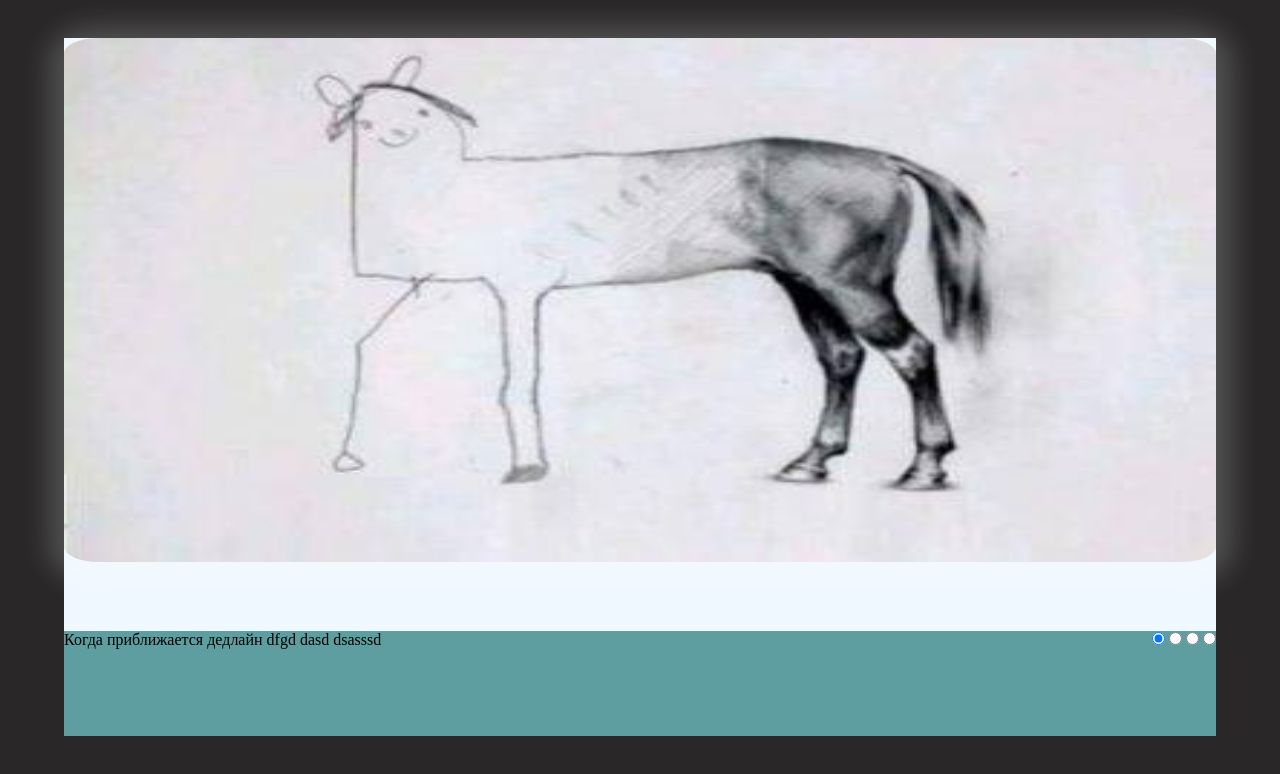
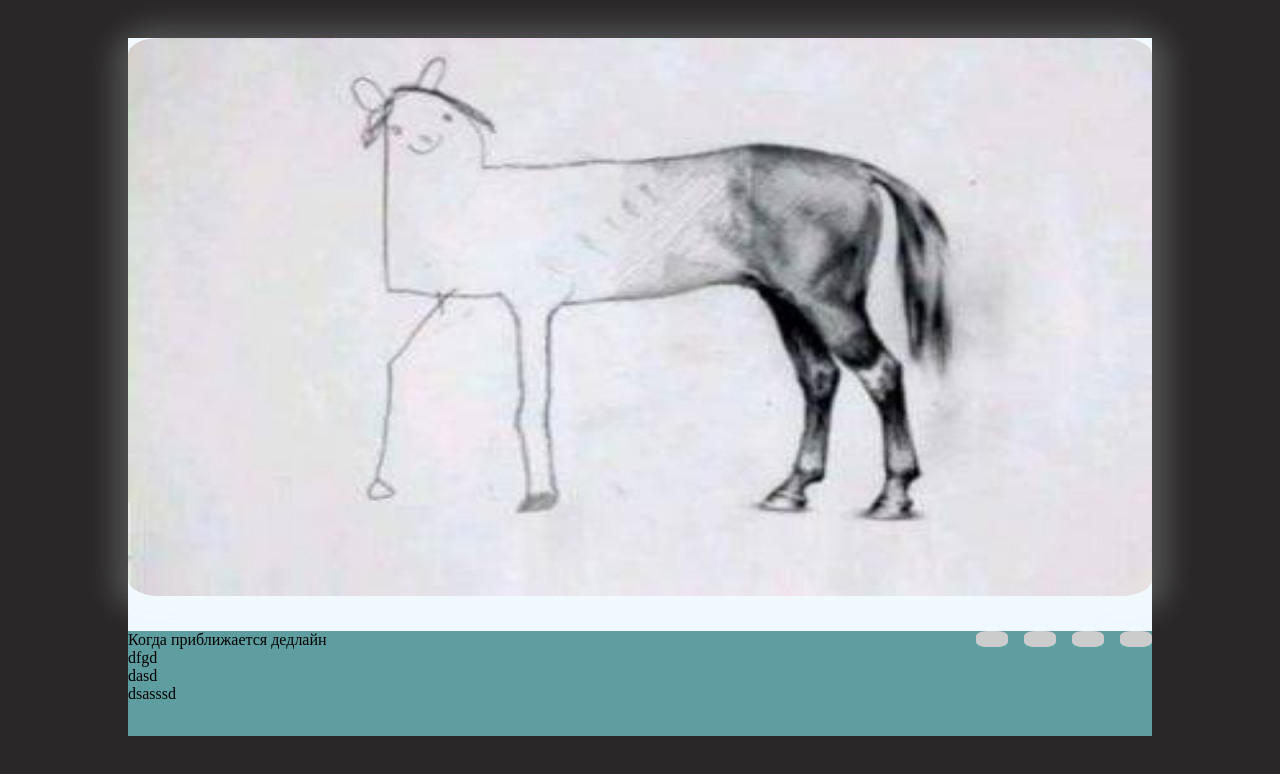
Before and after one commit to Swettlana/cssMemSlider, a plain HTML site: page cssMemSlider/index.html in a window 1280 px wide. Drawn offline with Linux system fonts and the light colour scheme.

Commit message:
fix:fixed structure and add controls and animation Sun, Oct 17, 2021 03:23:08 AM

```diff
--- a/cssMemSlider/index.html
+++ b/cssMemSlider/index.html
@@ -9,6 +9,10 @@
 </head>
 <body>
   <div class="slider__wrapper">
+    <input name="slide-controls" type="radio" id="slide1" checked>
+    <input name="slide-controls" type="radio" id="slide2">
+    <input name="slide-controls" type="radio" id="slide3">
+    <input name="slide-controls" type="radio" id="slide4">
     <div class="slider__image">
       <div class="slider__image-all">
         <div class="slide1">
@@ -27,16 +31,16 @@
     </div>
     <div class="slider__controls">
       <div class="text">
-        <label for="slide1">Когда приближается дедлайн</label>
-        <label for="slide2">dfgd</label>
-        <label for="slide3">dasd</label>
-        <label for="slide4">dsasssd</label>
+        <p>Когда приближается дедлайн</p>
+        <p>dfgd</p>
+        <p>dasd</p>
+        <p>dsasssd</p>
       </div>
       <div class="navigation">
-        <input name="slide-controls" type="radio" id="slide1" checked>
-        <input name="slide-controls" type="radio" id="slide2">
-        <input name="slide-controls" type="radio" id="slide3">
-        <input name="slide-controls" type="radio" id="slide4">
+        <label for="slide1"></label>
+        <label for="slide2"></label>
+        <label for="slide3"></label>
+        <label for="slide4"></label>
       </div>
 
     </div>
--- a/cssMemSlider/style.css
+++ b/cssMemSlider/style.css
@@ -9,8 +9,29 @@ body {
   margin: 0;
   padding: 0;
   background: rgb(41, 39, 39);
-  padding: 3% 5% 5% 5%;
+  padding: 3% 10% 5% 10%;
   box-sizing: border-box;
+}
+input {
+  display: none;
+}
+label {
+  display: flex;
+  width: 2em;
+  height: 1em;
+  border-radius: 33%;
+  background: #ccc;
+  cursor: pointer;
+  transition: all 0.4s;
+}
+label:hover {
+  transform: scale(1.2);
+  background: rgb(66, 63, 63);
+}
+
+.navigation {
+  display: flex;
+  column-gap: 1em;
 }
 .slider__wrapper {
   display: flex;
@@ -23,7 +44,7 @@ body {
 }
 .slider__image {
   width: 100%;
-  height: 75%;
+  height: 80%;
   border-radius: 3%;
   overflow: hidden;
   box-shadow: 1px 4px 28px 16px rgba(252, 253, 255, 0.2);
@@ -32,6 +53,7 @@ body {
   display: flex;
   width: 400%;
   height: 100%;
+  transition: all 1.2s;
 }
 .slider__image-all div {
   width: 25%;
@@ -41,6 +63,7 @@ body {
   width: 100%;
   height: 100%;
   object-fit: fill;
+  transition: all 1s ease-in-out;
 }
 .slider__controls {
   width: 100%;
@@ -50,3 +73,21 @@ body {
   column-gap: 5%;
   background: cadetblue;
 }
+.slide1,
+.slide2,
+slide3,
+slide4 {
+  transition: all 1s ease-in-out;
+}
+#slide1:checked ~ .slider__image > .slider__image-all {
+  transform: translateX(0);
+}
+#slide2:checked ~ .slider__image > .slider__image-all {
+  transform: translateX(-25%);
+}
+#slide3:checked ~ .slider__image > .slider__image-all {
+  transform: translateX(-50%);
+}
+#slide4:checked ~ .slider__image > .slider__image-all {
+  transform: translateX(-75%);
+}
```
